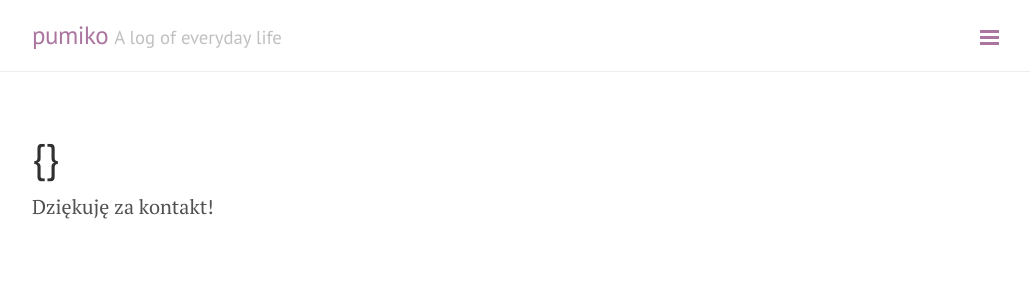
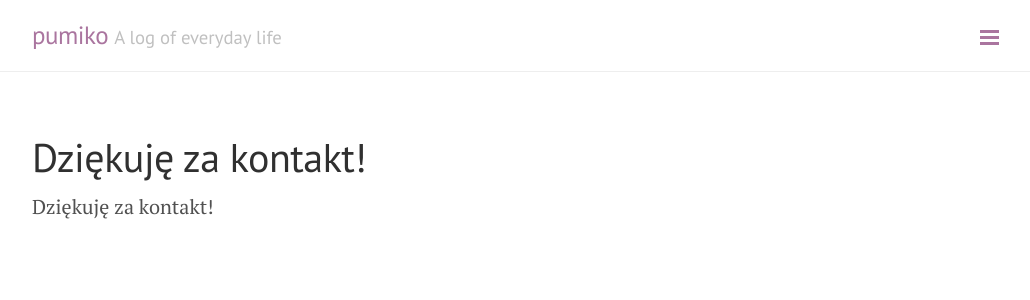
Before and after one commit to pumiko/pumiko.github.io, a Jekyll site: the page built from thanks.md, in a window 1280 px wide. Shown: the top 300 px of the page, without its empty margins (248-1278 px from the left). Built offline with Jekyll 4.4.1, drawn with Linux system fonts in a browser that asks for light colours; nearby versions of some CDN libraries.

Commit message:
Update thanks.md

```diff
--- a/thanks.md
+++ b/thanks.md
@@ -1,6 +1,6 @@
 ---
 layout: thanks
-title: {{ site.text.thanks }}
+title: Dziękuję za kontakt!
 permalink: /thanks/
 ---
 {{ site.text.thanks }}
```
